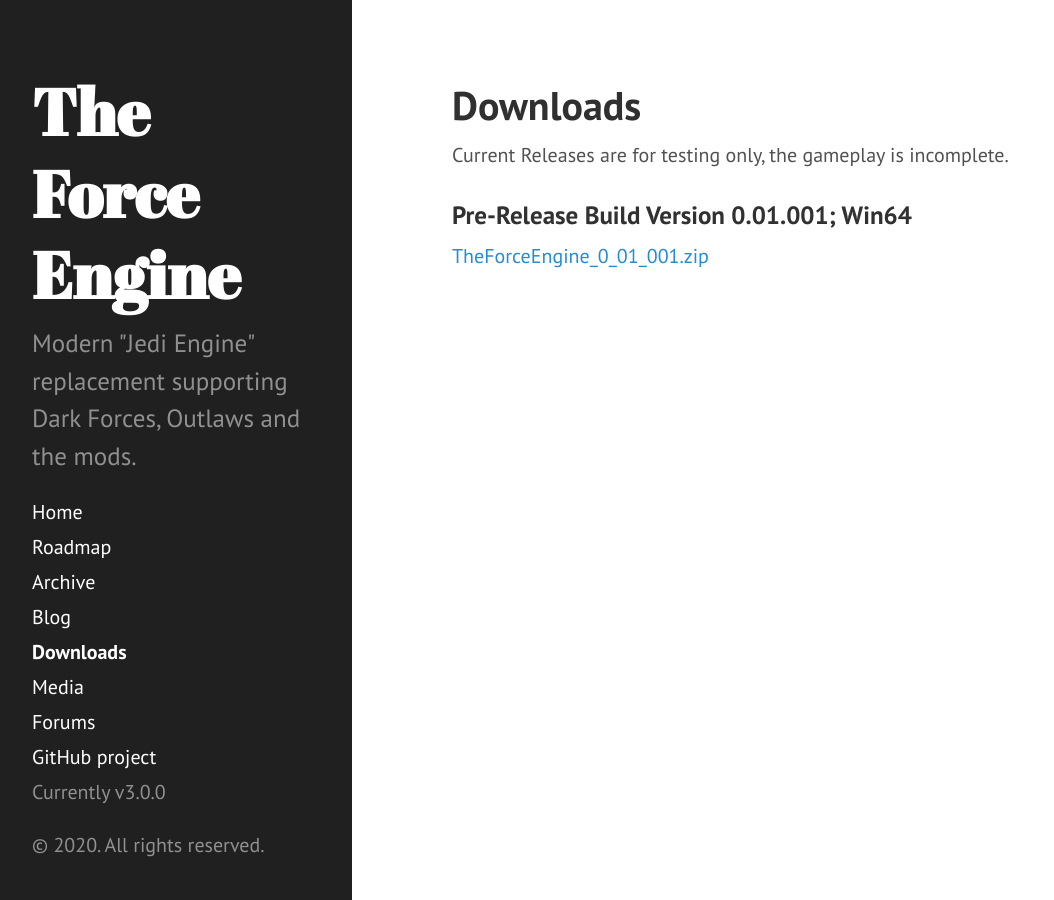
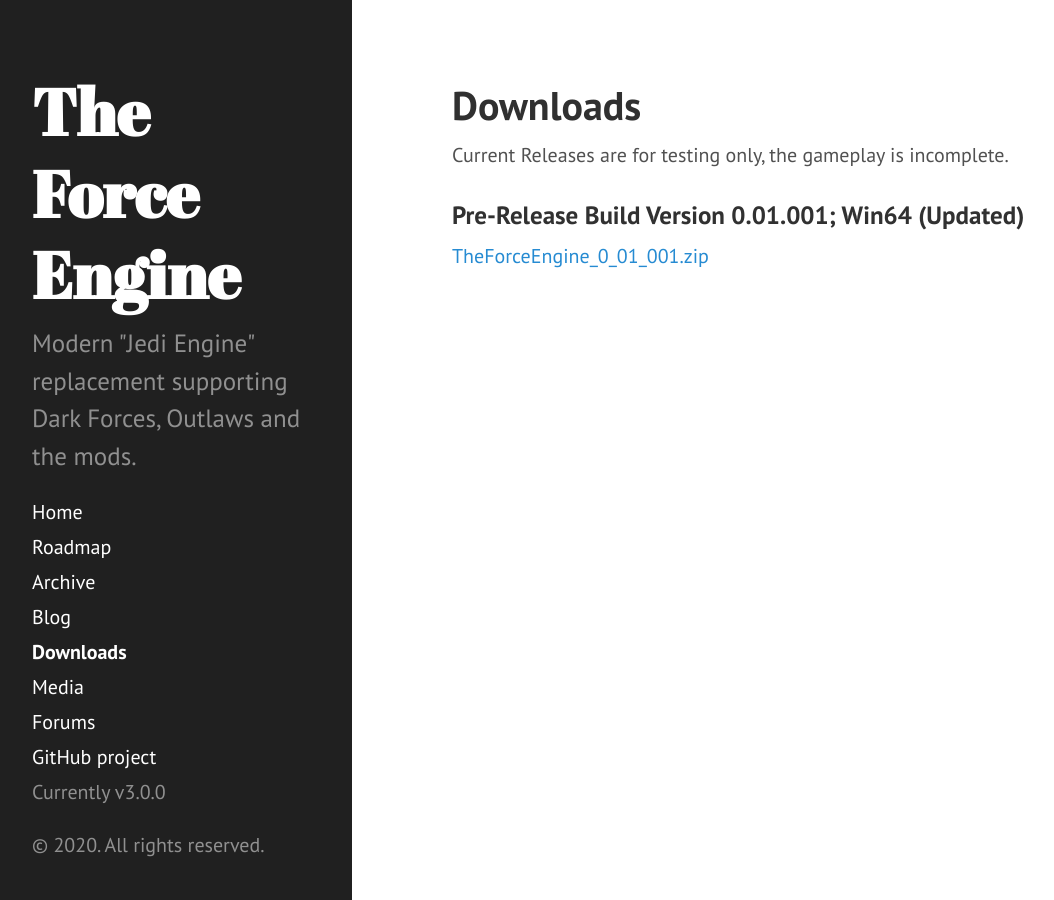
Before and after one commit to TheForceEngine/TheForceEngine.github.io, a Jekyll site: the page built from downloads.md, in a window 1280 px wide. Shown: the whole page, without its empty margins (8-1062 px from the left). Built offline with Jekyll 4.4.1, drawn with Linux system fonts in a browser that asks for light colours.

Commit message:
Update downloads.md

```diff
--- a/downloads.md
+++ b/downloads.md
@@ -5,5 +5,5 @@
 
 Current Releases are for testing only, the gameplay is incomplete.
 
-### Pre-Release Build Version 0.01.001; Win64
+### Pre-Release Build Version 0.01.001; Win64 (Updated)
 [TheForceEngine_0_01_001.zip](archive/TheForceEngine_0_01_001.zip)
```
